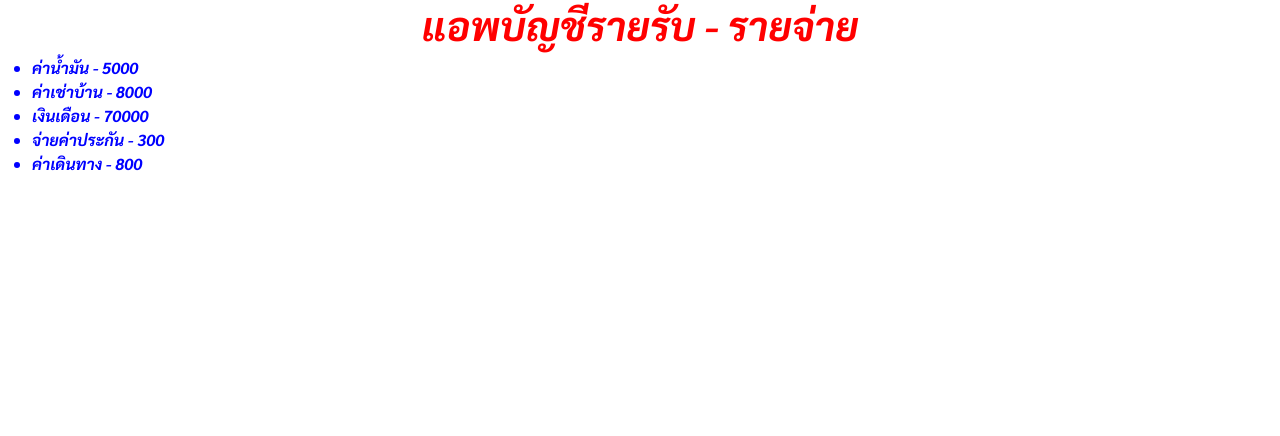
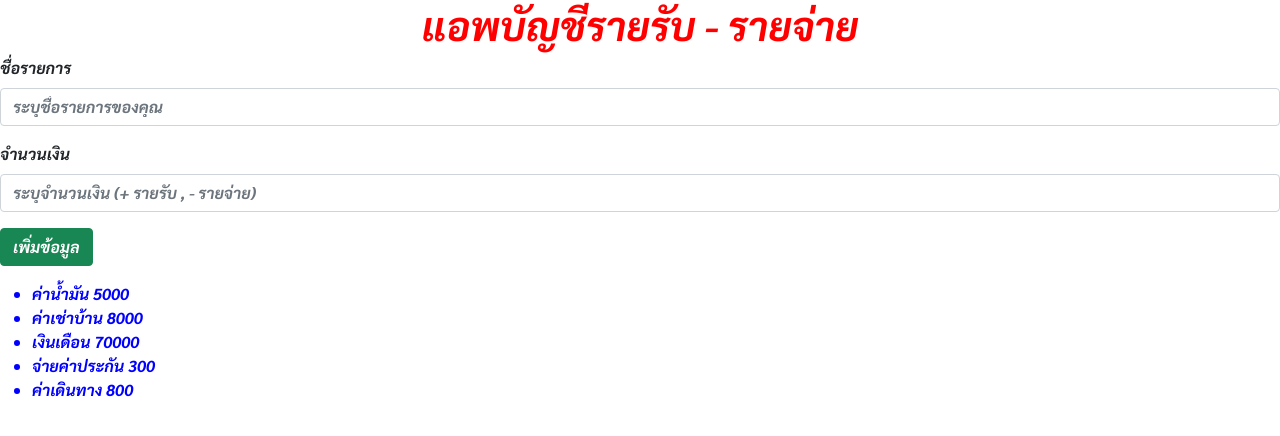
Before and after one commit to supakjack/react-app-2021, a React (Create React App) app in the folder react-basic/: page / in a window 1280 px wide. Shown: the top 436 px of the page. Built offline with nearby package versions, Linux system fonts and the light colour scheme.

Commit message:
useState
useState

```diff
--- a/react-basic/src/App.js
+++ b/react-basic/src/App.js
@@ -1,16 +1,29 @@
 import Transaction from './components/Transaction'
 import './components/app.css'
-const Title = () => (
-  <h1 style={{ color: 'red', textAlign: 'center' }}>
-    แอพบัญชีรายรับ - รายจ่าย
-  </h1>
-)
+import FormComponent from './components/FormComponent'
+import { v4 as uuidv4 } from 'uuid'
+import { useState } from 'react'
 
 function App() {
+  const [items, setItems] = useState([
+    { id: uuidv4(), title: 'ค่าน้ำมัน', amount: 5000 },
+    { id: uuidv4(), title: 'ค่าเช่าบ้าน', amount: 8000 },
+    { id: uuidv4(), title: 'เงินเดือน', amount: 70000 },
+    { id: uuidv4(), title: 'จ่ายค่าประกัน', amount: 300 },
+    { id: uuidv4(), title: 'ค่าเดินทาง', amount: 800 }
+  ])
+
+  const onAddNewItem = (newItem) => {
+    setItems([newItem, ...items])
+  }
+
   return (
     <>
-      <Title />
-      <Transaction />
+      <h1 style={{ color: 'red', textAlign: 'center' }}>
+        แอพบัญชีรายรับ - รายจ่าย
+      </h1>
+      <FormComponent onAddNewItem={onAddNewItem} />
+      <Transaction items={items} />
     </>
   )
 }
--- /dev/null
+++ b/react-basic/src/components/FormComponent.js
@@ -0,0 +1,63 @@
+import { useState } from 'react'
+import { v4 as uuidv4 } from 'uuid'
+
+const FormComponent = ({ onAddNewItem }) => {
+  const [title, setTitle] = useState('')
+  const [amount, setAmount] = useState('')
+
+  const inputTitle = (event) => {
+    setTitle(event.target.value)
+  }
+
+  const inputAmount = (event) => {
+    setAmount(Number(event.target.value))
+  }
+
+  const saveItem = (event) => {
+    event.preventDefault()
+    const itemData = {
+      id: uuidv4(),
+      title: title,
+      amount: amount
+    }
+    onAddNewItem(itemData)
+    setTitle('')
+    setAmount(0)
+  }
+
+  return (
+    <div>
+      <form onSubmit={saveItem}>
+        <div className="mb-3">
+          <label className="form-label">ชื่อรายการ</label>
+          <input
+            type="text"
+            className="form-control"
+            placeholder="ระบุชื่อรายการของคุณ"
+            value={title}
+            onChange={inputTitle}
+          />
+        </div>
+        <div className="mb-3">
+          <label className="form-label">จำนวนเงิน</label>
+          <input
+            type="number"
+            className="form-control"
+            placeholder="ระบุจำนวนเงิน (+ รายรับ , - รายจ่าย)"
+            value={amount}
+            onChange={inputAmount}
+          />
+        </div>
+        <div className="col-auto">
+          <button type="submit" className="btn btn-success mb-3">
+            เพิ่มข้อมูล
+          </button>
+        </div>
+      </form>
+    </div>
+  )
+}
+
+export default FormComponent
+// rafce no proptypes
+// rafcp with proptypes
--- a/react-basic/src/components/Item.js
+++ b/react-basic/src/components/Item.js
@@ -1,11 +1,10 @@
 import PropTypes from 'prop-types'
 import './Item.css'
 
-const Item = (props) => {
-  const { title, amount } = props
+const Item = ({ amount, title }) => {
   return (
     <li className="item">
-      {title} <span>- {amount}</span>
+      {title} <span> {amount}</span>
     </li>
   )
 }
--- a/react-basic/src/components/Transaction.js
+++ b/react-basic/src/components/Transaction.js
@@ -1,17 +1,9 @@
 import Item from './Item'
-import { v4 as uuidv4 } from 'uuid'
 
-const data = [
-  { id: uuidv4(), title: 'ค่าน้ำมัน', amount: 5000 },
-  { id: uuidv4(), title: 'ค่าเช่าบ้าน', amount: 8000 },
-  { id: uuidv4(), title: 'เงินเดือน', amount: 70000 },
-  { id: uuidv4(), title: 'จ่ายค่าประกัน', amount: 300 },
-  { id: uuidv4(), title: 'ค่าเดินทาง', amount: 800 }
-]
-function Transaction() {
+function Transaction({ items }) {
   return (
     <ul>
-      {data.map((item) => (
+      {items.map((item) => (
         <Item {...item} key={item.id} />
       ))}
     </ul>
```
